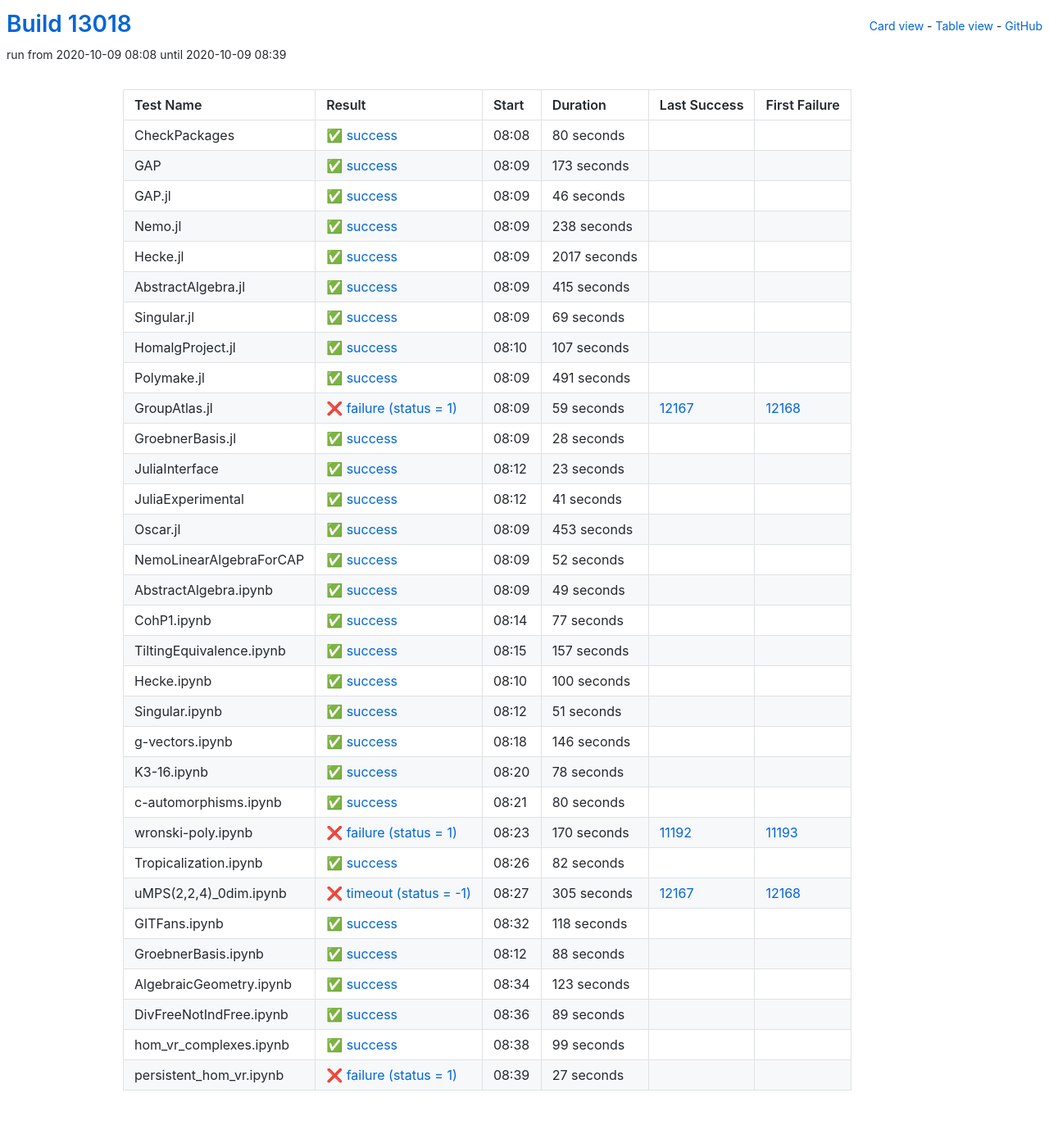
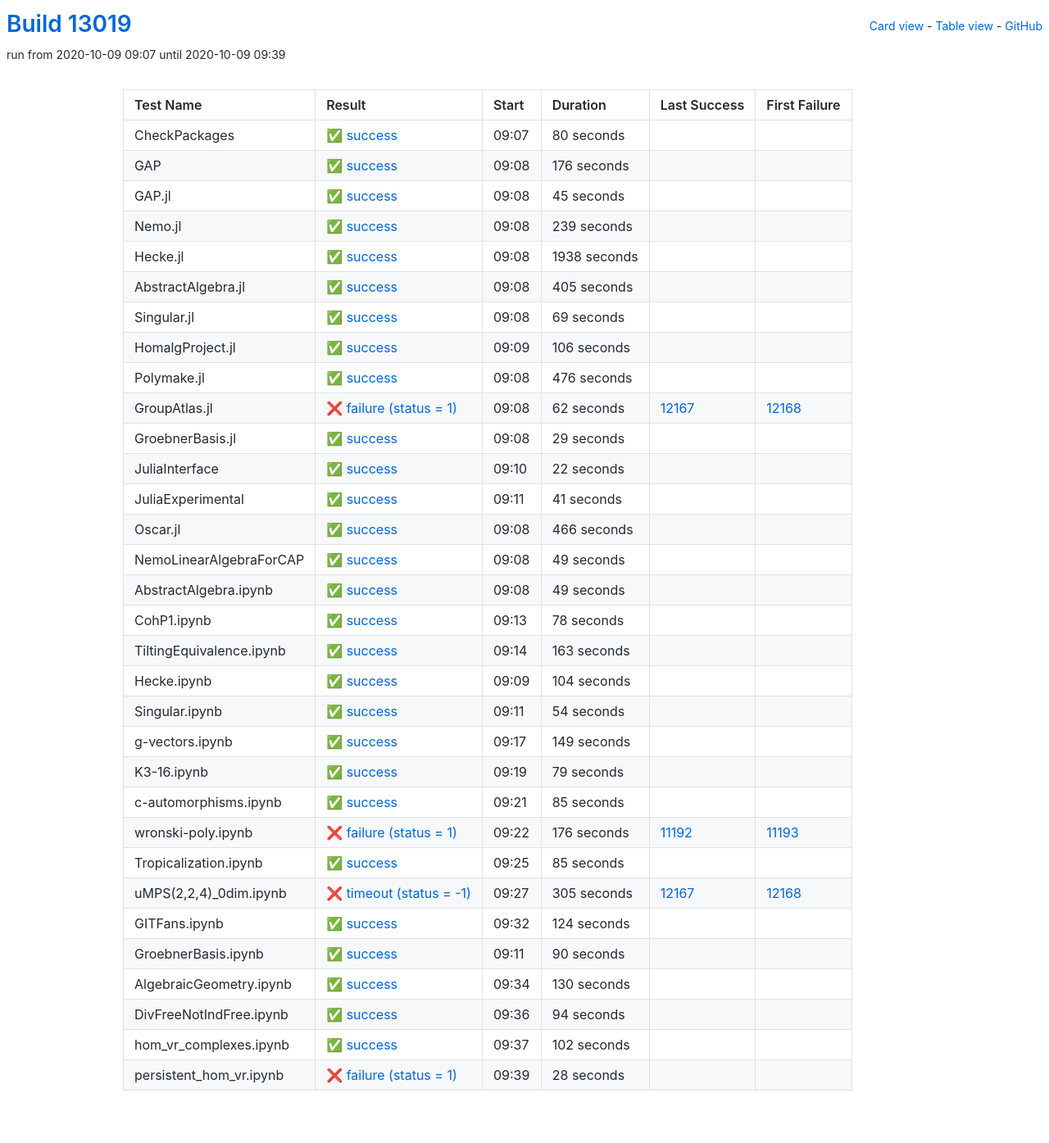
Before and after one commit to oscar-system/oscar-ci-status, a Jekyll site: the page built from table.html, in a window 1280 px wide. Shown: the whole page at 82% size. Built offline with Jekyll 4.4.1, drawn with Linux system fonts in a browser that asks for light colours.

Commit message:
Build #13019

```diff
--- a/_data/ci.yml
+++ b/_data/ci.yml
@@ -1,6 +1,6 @@
 ---
-build: 13018
-build_url: https://oscarci.mathematik.uni-kl.de/job/oscar/13018/
+build: 13019
+build_url: https://oscarci.mathematik.uni-kl.de/job/oscar/13019/
 job: oscar
 organization: oscar-system
 repo: oscar-ci-status
@@ -8,8 +8,8 @@
 tests:
 - name: CheckPackages
   id: checkpackages
-  log: https://oscarci.mathematik.uni-kl.de/job/oscar/13018/artifact/logs/build-13018/CheckPackages.log
-  start: 2020-10-09 08:08
+  log: https://oscarci.mathematik.uni-kl.de/job/oscar/13019/artifact/logs/build-13019/CheckPackages.log
+  start: 2020-10-09 09:07
   success: true
   exitcode: 0
   status: success
@@ -20,68 +20,68 @@
   first_failure_url:
 - name: GAP
   id: gap
-  log: https://oscarci.mathematik.uni-kl.de/job/oscar/13018/artifact/logs/build-13018/GAP.log
-  start: 2020-10-09 08:09
+  log: https://oscarci.mathematik.uni-kl.de/job/oscar/13019/artifact/logs/build-13019/GAP.log
+  start: 2020-10-09 09:08
   success: true
   exitcode: 0
   status: success
-  duration: 173
+  duration: 176
   last_success: false
   last_success_url:
   first_failure: false
   first_failure_url:
 - name: GAP.jl
   id: gap-jl
-  log: https://oscarci.mathematik.uni-kl.de/job/oscar/13018/artifact/logs/build-13018/GAP.jl.log
-  start: 2020-10-09 08:09
+  log: https://oscarci.mathematik.uni-kl.de/job/oscar/13019/artifact/logs/build-13019/GAP.jl.log
+  start: 2020-10-09 09:08
   success: true
   exitcode: 0
   status: success
-  duration: 46
+  duration: 45
   last_success: false
   last_success_url:
   first_failure: false
   first_failure_url:
 - name: Nemo.jl
   id: nemo-jl
-  log: https://oscarci.mathematik.uni-kl.de/job/oscar/13018/artifact/logs/build-13018/Nemo.jl.log
-  start: 2020-10-09 08:09
+  log: https://oscarci.mathematik.uni-kl.de/job/oscar/13019/artifact/logs/build-13019/Nemo.jl.log
+  start: 2020-10-09 09:08
   success: true
   exitcode: 0
   status: success
-  duration: 238
+  duration: 239
   last_success: false
   last_success_url:
   first_failure: false
   first_failure_url:
 - name: Hecke.jl
   id: hecke-jl
-  log: https://oscarci.mathematik.uni-kl.de/job/oscar/13018/artifact/logs/build-13018/Hecke.jl.log
-  start: 2020-10-09 08:09
+  log: https://oscarci.mathematik.uni-kl.de/job/oscar/13019/artifact/logs/build-13019/Hecke.jl.log
+  start: 2020-10-09 09:08
   success: true
   exitcode: 0
   status: success
-  duration: 2017
+  duration: 1938
   last_success: false
   last_success_url:
   first_failure: false
   first_failure_url:
 - name: AbstractAlgebra.jl
   id: abstractalgebra-jl
-  log: https://oscarci.mathematik.uni-kl.de/job/oscar/13018/artifact/logs/build-13018/AbstractAlgebra.jl.log
-  start: 2020-10-09 08:09
+  log: https://oscarci.mathematik.uni-kl.de/job/oscar/13019/artifact/logs/build-13019/AbstractAlgebra.jl.log
+  start: 2020-10-09 09:08
   success: true
   exitcode: 0
   status: success
-  duration: 415
+  duration: 405
   last_success: false
   last_success_url:
   first_failure: false
   first_failure_url:
 - name: Singular.jl
   id: singular-jl
-  log: https://oscarci.mathematik.uni-kl.de/job/oscar/13018/artifact/logs/build-13018/Singular.jl.log
-  start: 2020-10-09 08:09
+  log: https://oscarci.mathematik.uni-kl.de/job/oscar/13019/artifact/logs/build-13019/Singular.jl.log
+  start: 2020-10-09 09:08
   success: true
   exitcode: 0
   status: success
@@ -92,68 +92,68 @@
   first_failure_url:
 - name: HomalgProject.jl
   id: homalgproject-jl
-  log: https://oscarci.mathematik.uni-kl.de/job/oscar/13018/artifact/logs/build-13018/HomalgProject.jl.log
-  start: 2020-10-09 08:10
+  log: https://oscarci.mathematik.uni-kl.de/job/oscar/13019/artifact/logs/build-13019/HomalgProject.jl.log
+  start: 2020-10-09 09:09
   success: true
   exitcode: 0
   status: success
-  duration: 107
+  duration: 106
   last_success: false
   last_success_url:
   first_failure: false
   first_failure_url:
 - name: Polymake.jl
   id: polymake-jl
-  log: https://oscarci.mathematik.uni-kl.de/job/oscar/13018/artifact/logs/build-13018/Polymake.jl.log
-  start: 2020-10-09 08:09
+  log: https://oscarci.mathematik.uni-kl.de/job/oscar/13019/artifact/logs/build-13019/Polymake.jl.log
+  start: 2020-10-09 09:08
   success: true
   exitcode: 0
   status: success
-  duration: 491
+  duration: 476
   last_success: false
   last_success_url:
   first_failure: false
   first_failure_url:
 - name: GroupAtlas.jl
   id: groupatlas-jl
-  log: https://oscarci.mathematik.uni-kl.de/job/oscar/13018/artifact/logs/build-13018/GroupAtlas.jl.log
-  start: 2020-10-09 08:09
+  log: https://oscarci.mathematik.uni-kl.de/job/oscar/13019/artifact/logs/build-13019/GroupAtlas.jl.log
+  start: 2020-10-09 09:08
   success: false
   exitcode: 1
   status: failure
-  duration: 59
+  duration: 62
   last_success: 12167
   last_success_url: https://oscarci.mathematik.uni-kl.de/job/oscar/12167/
   first_failure: 12168
   first_failure_url: https://oscarci.mathematik.uni-kl.de/job/oscar/12168/
 - name: GroebnerBasis.jl
   id: groebnerbasis-jl
-  log: https://oscarci.mathematik.uni-kl.de/job/oscar/13018/artifact/logs/build-13018/GroebnerBasis.jl.log
-  start: 2020-10-09 08:09
+  log: https://oscarci.mathematik.uni-kl.de/job/oscar/13019/artifact/logs/build-13019/GroebnerBasis.jl.log
+  start: 2020-10-09 09:08
   success: true
   exitcode: 0
   status: success
-  duration: 28
+  duration: 29
   last_success: false
   last_success_url:
   first_failure: false
   first_failure_url:
 - name: JuliaInterface
   id: juliainterface
-  log: https://oscarci.mathematik.uni-kl.de/job/oscar/13018/artifact/logs/build-13018/JuliaInterface.log
-  start: 2020-10-09 08:12
+  log: https://oscarci.mathematik.uni-kl.de/job/oscar/13019/artifact/logs/build-13019/JuliaInterface.log
+  start: 2020-10-09 09:10
   success: true
   exitcode: 0
   status: success
-  duration: 23
+  duration: 22
   last_success: false
   last_success_url:
   first_failure: false
   first_failure_url:
 - name: JuliaExperimental
   id: juliaexperimental
-  log: https://oscarci.mathematik.uni-kl.de/job/oscar/13018/artifact/logs/build-13018/JuliaExperimental.log
-  start: 2020-10-09 08:12
+  log: https://oscarci.mathematik.uni-kl.de/job/oscar/13019/artifact/logs/build-13019/JuliaExperimental.log
+  start: 2020-10-09 09:11
   success: true
   exitcode: 0
   status: success
@@ -164,32 +164,32 @@
   first_failure_url:
 - name: Oscar.jl
   id: oscar-jl
-  log: https://oscarci.mathematik.uni-kl.de/job/oscar/13018/artifact/logs/build-13018/Oscar.jl.log
-  start: 2020-10-09 08:09
+  log: https://oscarci.mathematik.uni-kl.de/job/oscar/13019/artifact/logs/build-13019/Oscar.jl.log
+  start: 2020-10-09 09:08
   success: true
   exitcode: 0
   status: success
-  duration: 453
+  duration: 466
   last_success: false
   last_success_url:
   first_failure: false
   first_failure_url:
 - name: NemoLinearAlgebraForCAP
   id: nemolinearalgebraforcap
-  log: https://oscarci.mathematik.uni-kl.de/job/oscar/13018/artifact/logs/build-13018/NemoLinearAlgebraForCAP.log
-  start: 2020-10-09 08:09
+  log: https://oscarci.mathematik.uni-kl.de/job/oscar/13019/artifact/logs/build-13019/NemoLinearAlgebraForCAP.log
+  start: 2020-10-09 09:08
   success: true
   exitcode: 0
   status: success
-  duration: 52
+  duration: 49
   last_success: false
   last_success_url:
   first_failure: false
   first_failure_url:
 - name: AbstractAlgebra.ipynb
   id: abstractalgebra-ipynb
-  log: https://oscarci.mathematik.uni-kl.de/job/oscar/13018/artifact/logs/build-13018/AbstractAlgebra.ipynb.log
-  start: 2020-10-09 08:09
+  log: https://oscarci.mathematik.uni-kl.de/job/oscar/13019/artifact/logs/build-13019/AbstractAlgebra.ipynb.log
+  start: 2020-10-09 09:08
   success: true
   exitcode: 0
   status: success
@@ -200,68 +200,8 @@
   first_failure_url:
 - name: CohP1.ipynb
   id: cohp1-ipynb
-  log: https://oscarci.mathematik.uni-kl.de/job/oscar/13018/artifact/logs/build-13018/CohP1.ipynb.log
-  start: 2020-10-09 08:14
-  success: true
-  exitcode: 0
-  status: success
-  duration: 77
-  last_success: false
-  last_success_url:
-  first_failure: false
-  first_failure_url:
-- name: TiltingEquivalence.ipynb
-  id: tiltingequivalence-ipynb
-  log: https://oscarci.mathematik.uni-kl.de/job/oscar/13018/artifact/logs/build-13018/TiltingEquivalence.ipynb.log
-  start: 2020-10-09 08:15
-  success: true
-  exitcode: 0
-  status: success
-  duration: 157
-  last_success: false
-  last_success_url:
-  first_failure: false
-  first_failure_url:
-- name: Hecke.ipynb
-  id: hecke-ipynb
-  log: https://oscarci.mathematik.uni-kl.de/job/oscar/13018/artifact/logs/build-13018/Hecke.ipynb.log
-  start: 2020-10-09 08:10
-  success: true
-  exitcode: 0
-  status: success
-  duration: 100
-  last_success: false
-  last_success_url:
-  first_failure: false
-  first_failure_url:
-- name: Singular.ipynb
-  id: singular-ipynb
-  log: https://oscarci.mathematik.uni-kl.de/job/oscar/13018/artifact/logs/build-13018/Singular.ipynb.log
-  start: 2020-10-09 08:12
-  success: true
-  exitcode: 0
-  status: success
-  duration: 51
-  last_success: false
-  last_success_url:
-  first_failure: false
-  first_failure_url:
-- name: g-vectors.ipynb
-  id: g-vectors-ipynb
-  log: https://oscarci.mathematik.uni-kl.de/job/oscar/13018/artifact/logs/build-13018/g-vectors.ipynb.log
-  start: 2020-10-09 08:18
-  success: true
-  exitcode: 0
-  status: success
-  duration: 146
-  last_success: false
-  last_success_url:
-  first_failure: false
-  first_failure_url:
-- name: K3-16.ipynb
-  id: k3-16-ipynb
-  log: https://oscarci.mathematik.uni-kl.de/job/oscar/13018/artifact/logs/build-13018/K3-16.ipynb.log
-  start: 2020-10-09 08:20
+  log: https://oscarci.mathematik.uni-kl.de/job/oscar/13019/artifact/logs/build-13019/CohP1.ipynb.log
+  start: 2020-10-09 09:13
   success: true
   exitcode: 0
   status: success
@@ -270,46 +210,106 @@
   last_success_url:
   first_failure: false
   first_failure_url:
-- name: c-automorphisms.ipynb
-  id: c-automorphisms-ipynb
-  log: https://oscarci.mathematik.uni-kl.de/job/oscar/13018/artifact/logs/build-13018/c-automorphisms.ipynb.log
-  start: 2020-10-09 08:21
+- name: TiltingEquivalence.ipynb
+  id: tiltingequivalence-ipynb
+  log: https://oscarci.mathematik.uni-kl.de/job/oscar/13019/artifact/logs/build-13019/TiltingEquivalence.ipynb.log
+  start: 2020-10-09 09:14
   success: true
   exitcode: 0
   status: success
-  duration: 80
+  duration: 163
+  last_success: false
+  last_success_url:
+  first_failure: false
+  first_failure_url:
+- name: Hecke.ipynb
+  id: hecke-ipynb
+  log: https://oscarci.mathematik.uni-kl.de/job/oscar/13019/artifact/logs/build-13019/Hecke.ipynb.log
+  start: 2020-10-09 09:09
+  success: true
+  exitcode: 0
+  status: success
+  duration: 104
+  last_success: false
+  last_success_url:
+  first_failure: false
+  first_failure_url:
+- name: Singular.ipynb
+  id: singular-ipynb
+  log: https://oscarci.mathematik.uni-kl.de/job/oscar/13019/artifact/logs/build-13019/Singular.ipynb.log
+  start: 2020-10-09 09:11
+  success: true
+  exitcode: 0
+  status: success
+  duration: 54
+  last_success: false
+  last_success_url:
+  first_failure: false
+  first_failure_url:
+- name: g-vectors.ipynb
+  id: g-vectors-ipynb
+  log: https://oscarci.mathematik.uni-kl.de/job/oscar/13019/artifact/logs/build-13019/g-vectors.ipynb.log
+  start: 2020-10-09 09:17
+  success: true
+  exitcode: 0
+  status: success
+  duration: 149
+  last_success: false
+  last_success_url:
+  first_failure: false
+  first_failure_url:
+- name: K3-16.ipynb
+  id: k3-16-ipynb
+  log: https://oscarci.mathematik.uni-kl.de/job/oscar/13019/artifact/logs/build-13019/K3-16.ipynb.log
+  start: 2020-10-09 09:19
+  success: true
+  exitcode: 0
+  status: success
+  duration: 79
+  last_success: false
+  last_success_url:
+  first_failure: false
+  first_failure_url:
+- name: c-automorphisms.ipynb
+  id: c-automorphisms-ipynb
+  log: https://oscarci.mathematik.uni-kl.de/job/oscar/13019/artifact/logs/build-13019/c-automorphisms.ipynb.log
+  start: 2020-10-09 09:21
+  success: true
+  exitcode: 0
+  status: success
+  duration: 85
   last_success: false
   last_success_url:
   first_failure: false
   first_failure_url:
 - name: wronski-poly.ipynb
   id: wronski-poly-ipynb
-  log: https://oscarci.mathematik.uni-kl.de/job/oscar/13018/artifact/logs/build-13018/wronski-poly.ipynb.log
-  start: 2020-10-09 08:23
+  log: https://oscarci.mathematik.uni-kl.de/job/oscar/13019/artifact/logs/build-13019/wronski-poly.ipynb.log
+  start: 2020-10-09 09:22
   success: false
   exitcode: 1
   status: failure
-  duration: 170
+  duration: 176
   last_success: 11192
   last_success_url: https://oscarci.mathematik.uni-kl.de/job/oscar/11192/
   first_failure: 11193
   first_failure_url: https://oscarci.mathematik.uni-kl.de/job/oscar/11193/
 - name: Tropicalization.ipynb
   id: tropicalization-ipynb
-  log: https://oscarci.mathematik.uni-kl.de/job/oscar/13018/artifact/logs/build-13018/Tropicalization.ipynb.log
-  start: 2020-10-09 08:26
+  log: https://oscarci.mathematik.uni-kl.de/job/oscar/13019/artifact/logs/build-13019/Tropicalization.ipynb.log
+  start: 2020-10-09 09:25
   success: true
   exitcode: 0
   status: success
-  duration: 82
+  duration: 85
   last_success: false
   last_success_url:
   first_failure: false
   first_failure_url:
 - name: uMPS(2,2,4)_0dim.ipynb
   id: umps-2-2-4-0dim-ipynb
-  log: https://oscarci.mathematik.uni-kl.de/job/oscar/13018/artifact/logs/build-13018/uMPS-2-2-4-_0dim.ipynb.log
-  start: 2020-10-09 08:27
+  log: https://oscarci.mathematik.uni-kl.de/job/oscar/13019/artifact/logs/build-13019/uMPS-2-2-4-_0dim.ipynb.log
+  start: 2020-10-09 09:27
   success: false
   exitcode: -1
   status: timeout
@@ -320,72 +320,72 @@
   first_failure_url: https://oscarci.mathematik.uni-kl.de/job/oscar/12168/
 - name: GITFans.ipynb
   id: gitfans-ipynb
-  log: https://oscarci.mathematik.uni-kl.de/job/oscar/13018/artifact/logs/build-13018/GITFans.ipynb.log
-  start: 2020-10-09 08:32
+  log: https://oscarci.mathematik.uni-kl.de/job/oscar/13019/artifact/logs/build-13019/GITFans.ipynb.log
+  start: 2020-10-09 09:32
   success: true
   exitcode: 0
   status: success
-  duration: 118
+  duration: 124
   last_success: false
   last_success_url:
   first_failure: false
   first_failure_url:
 - name: GroebnerBasis.ipynb
   id: groebnerbasis-ipynb
-  log: https://oscarci.mathematik.uni-kl.de/job/oscar/13018/artifact/logs/build-13018/GroebnerBasis.ipynb.log
-  start: 2020-10-09 08:12
+  log: https://oscarci.mathematik.uni-kl.de/job/oscar/13019/artifact/logs/build-13019/GroebnerBasis.ipynb.log
+  start: 2020-10-09 09:11
   success: true
   exitcode: 0
   status: success
-  duration: 88
+  duration: 90
   last_success: false
   last_success_url:
   first_failure: false
   first_failure_url:
 - name: AlgebraicGeometry.ipynb
   id: algebraicgeometry-ipynb
-  log: https://oscarci.mathematik.uni-kl.de/job/oscar/13018/artifact/logs/build-13018/AlgebraicGeometry.ipynb.log
-  start: 2020-10-09 08:34
+  log: https://oscarci.mathematik.uni-kl.de/job/oscar/13019/artifact/logs/build-13019/AlgebraicGeometry.ipynb.log
+  start: 2020-10-09 09:34
   success: true
   exitcode: 0
   status: success
-  duration: 123
+  duration: 130
   last_success: false
   last_success_url:
   first_failure: false
   first_failure_url:
 - name: DivFreeNotIndFree.ipynb
   id: divfreenotindfree-ipynb
-  log: https://oscarci.mathematik.uni-kl.de/job/oscar/13018/artifact/logs/build-13018/DivFreeNotIndFree.ipynb.log
-  start: 2020-10-09 08:36
+  log: https://oscarci.mathematik.uni-kl.de/job/oscar/13019/artifact/logs/build-13019/DivFreeNotIndFree.ipynb.log
+  start: 2020-10-09 09:36
   success: true
   exitcode: 0
   status: success
-  duration: 89
+  duration: 94
   last_success: false
   last_success_url:
   first_failure: false
   first_failure_url:
 - name: hom_vr_complexes.ipynb
   id: hom-vr-complexes-ipynb
-  log: https://oscarci.mathematik.uni-kl.de/job/oscar/13018/artifact/logs/build-13018/hom_vr_complexes.ipynb.log
-  start: 2020-10-09 08:38
+  log: https://oscarci.mathematik.uni-kl.de/job/oscar/13019/artifact/logs/build-13019/hom_vr_complexes.ipynb.log
+  start: 2020-10-09 09:37
   success: true
   exitcode: 0
   status: success
-  duration: 99
+  duration: 102
   last_success: false
   last_success_url:
   first_failure: false
   first_failure_url:
 - name: persistent_hom_vr.ipynb
   id: persistent-hom-vr-ipynb
-  log: https://oscarci.mathematik.uni-kl.de/job/oscar/13018/artifact/logs/build-13018/persistent_hom_vr.ipynb.log
-  start: 2020-10-09 08:39
+  log: https://oscarci.mathematik.uni-kl.de/job/oscar/13019/artifact/logs/build-13019/persistent_hom_vr.ipynb.log
+  start: 2020-10-09 09:39
   success: false
   exitcode: 1
   status: failure
-  duration: 27
+  duration: 28
   last_success: false
   last_success_url:
   first_failure: false
```
Also changed, not shown: README.md.
